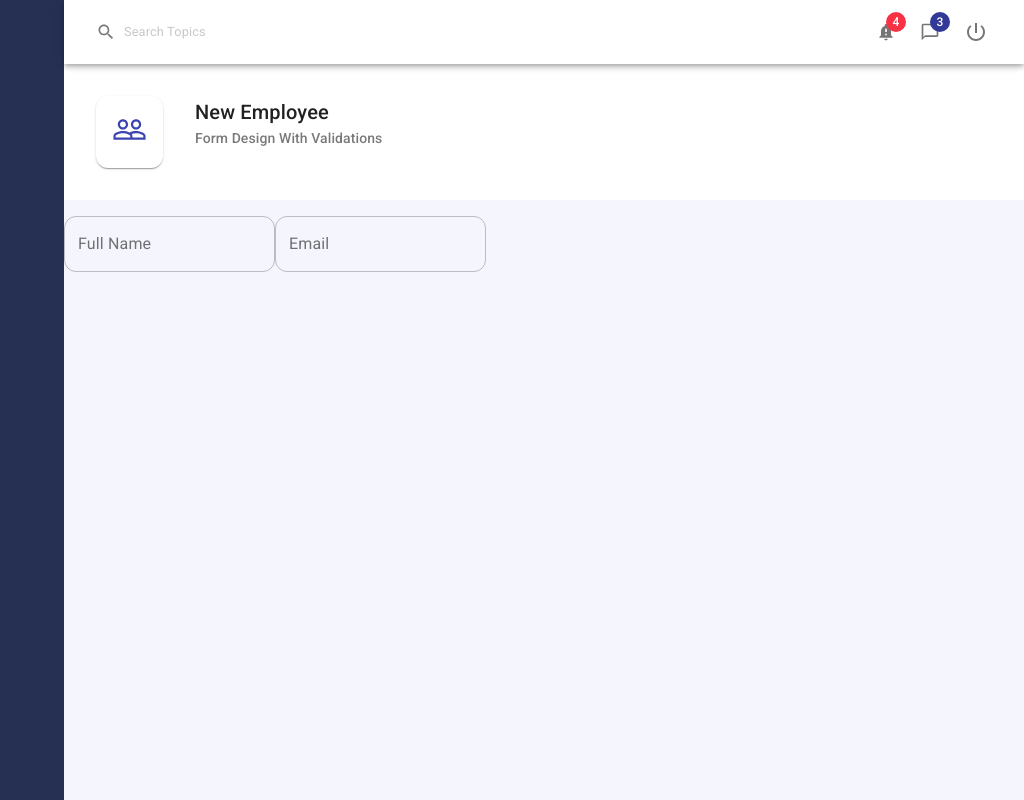
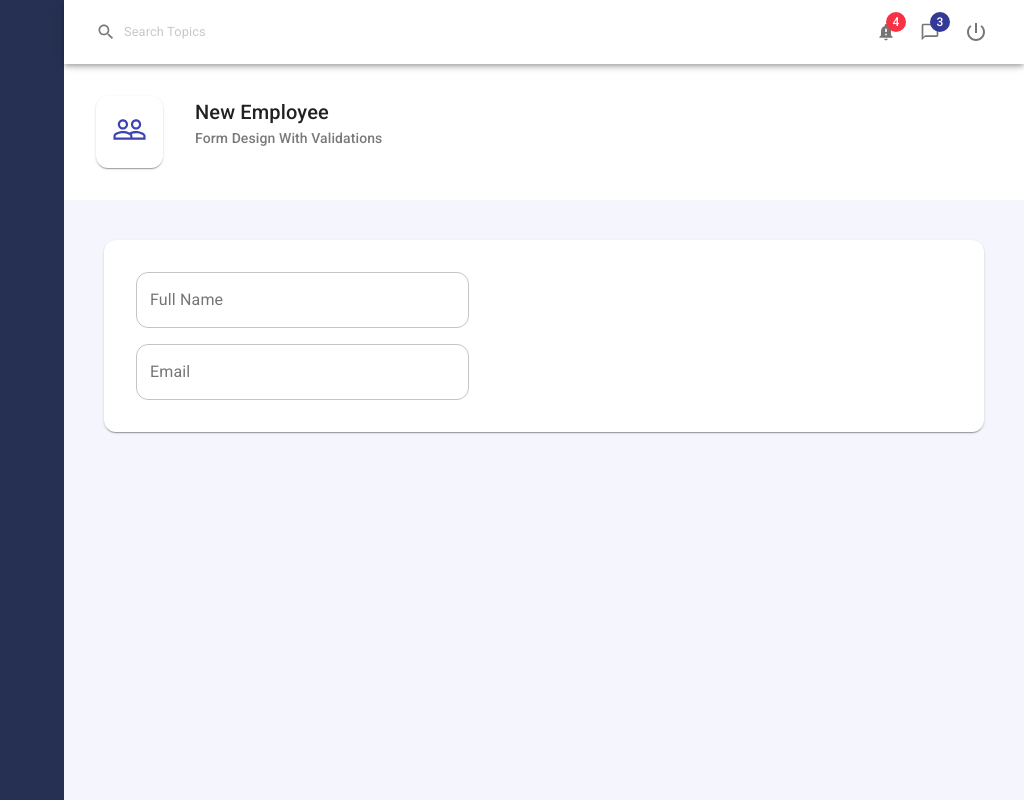
Before and after one commit to shawon122334/complete-react-material-ui, a React (Create React App) app: page / in a window 1280 px wide. Shown: the whole page, without its empty margins (256-1280 px from the left). Built offline with nearby package versions, Linux system fonts and the light colour scheme.

Commit message:
working on form

```diff
--- a/src/pages/Employees/EmployeeForm.js
+++ b/src/pages/Employees/EmployeeForm.js
@@ -1,5 +1,17 @@
-import { Grid, TextField } from '@material-ui/core';
+import { Grid, makeStyles, TextField } from '@material-ui/core';
+import { ClassSharp } from '@material-ui/icons';
 import React, { useState } from 'react'
+
+//useStyle is to add custom css style
+const useStyle= makeStyles(theme=>({
+    root:{
+        '& .MuiFormControl-root ':{
+            width:'80%',
+            margin: theme.spacing(1)
+        }
+    }
+}))
+
 const initialFValues={
     id:0,
     fullName:'',
@@ -13,12 +25,16 @@ const initialFValues={
 }
 export default function EmployeeForm() {
     const [values,setValues] = useState(initialFValues);
+    const classes = useStyle();
 
+    const handleInputchange=e=>{
+        const {name,value}= e.target;
+    }
     return (
-        <form>
+        <form className={classes.root}>
             <Grid container>
                 <Grid item xs={6}>
-                    <TextField variant="outlined" label="Full Name" value={values.fullName}/>
+                    <TextField variant="outlined" label="Full Name" name="fullName" value={values.fullName} onChange={handleInputchange}/>
                     <TextField variant="outlined" label="Email" value={values.email}/>
                 </Grid>
                 <Grid item xs={6}>
--- a/src/pages/Employees/Employees.js
+++ b/src/pages/Employees/Employees.js
@@ -2,12 +2,21 @@ import React from 'react'
 import PageHeader from '../../components/PageHeader'
 import EmployeeForm from './EmployeeForm'
 import PeopleOutlineIcon from '@material-ui/icons/PeopleOutline';
+import { makeStyles, Paper } from '@material-ui/core';
+
+const useStyles= makeStyles(theme=>({
+    pageContent:{
+        margin: theme.spacing(5),
+        padding: theme.spacing(3)
+    }
+}))
 
 export default function Employees() {
+    const classes= useStyles();
     return (
         <div>
             <PageHeader title="New Employee" subTitle="Form Design With Validations" icon={<PeopleOutlineIcon fontSize="large"/>}/>
-            <EmployeeForm/>
+           <Paper className={classes.pageContent}> <EmployeeForm/> </Paper>
         </div>
     )
 }
```
